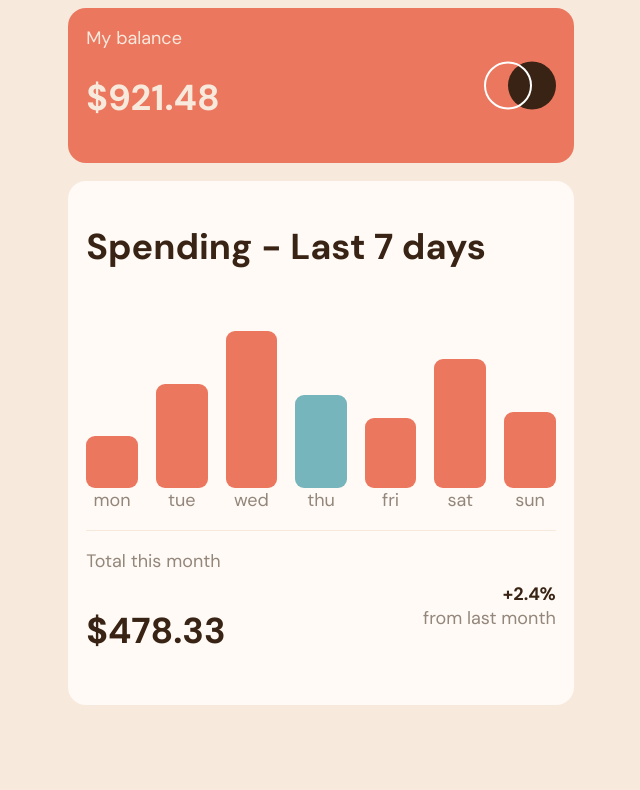
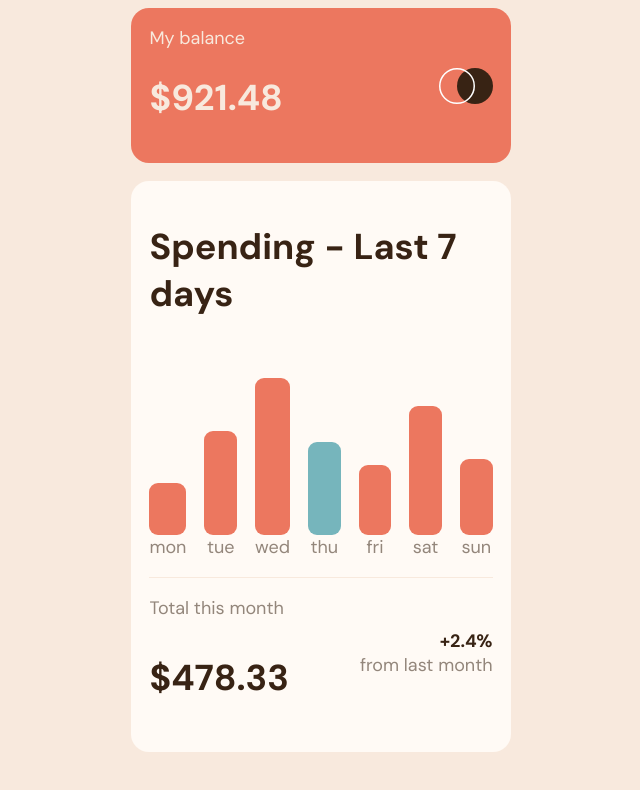
Before and after one commit to GorkemEldeniz/expenses-chart-component, a React (Vite) app: page / in a window 1280 px wide. Shown: the top 790 px of the page, without its empty margins (319-959 px from the left). Built offline with nearby package versions, Linux system fonts and the light colour scheme.

Commit message:
beautify styling

```diff
--- a/src/components/Header.tsx
+++ b/src/components/Header.tsx
@@ -9,7 +9,7 @@ function Header() {
         <span>My balance</span>
         <h1>$921.48</h1>
       </div>
-      <img src={logo} alt="Logo" />
+      <S.Img src={logo} alt="Logo" />
     </S.Header>
   )
 }
--- a/src/styled/index.ts
+++ b/src/styled/index.ts
@@ -2,7 +2,7 @@ import styled, { css } from "styled-components";
 import "../style/var.css";
 
 const Main = styled.main`
-	width: 40%;
+	width: 30%;
 	background-color: transparent;
 	display: flex;
 	flex-direction: column;
@@ -16,6 +16,7 @@ const Header = styled.header`
 	background-color: var(--soft-red);
 	color: var(--cream);
 	display: flex;
+	align-items:center;
 	padding: 1rem;
 	justify-content: space-between;
 	border-radius: 1rem;
@@ -63,6 +64,10 @@ const Column = styled.div`
 	}
 `;
 
+const Img = styled.img`
+	height:2rem;
+	object-fit:cover;
+`
 
 
 const PopUp = styled.div`
@@ -101,4 +106,4 @@ const H1 = styled.h1`
 	color: var(--dark-brown);
 `;
 
-export { Header, Main, Body, Footer, Span, H1, Divider, Graph, Column, PopUp };
+export { Header, Main, Body, Footer, Span, H1, Divider, Graph, Column, PopUp ,Img};
```
